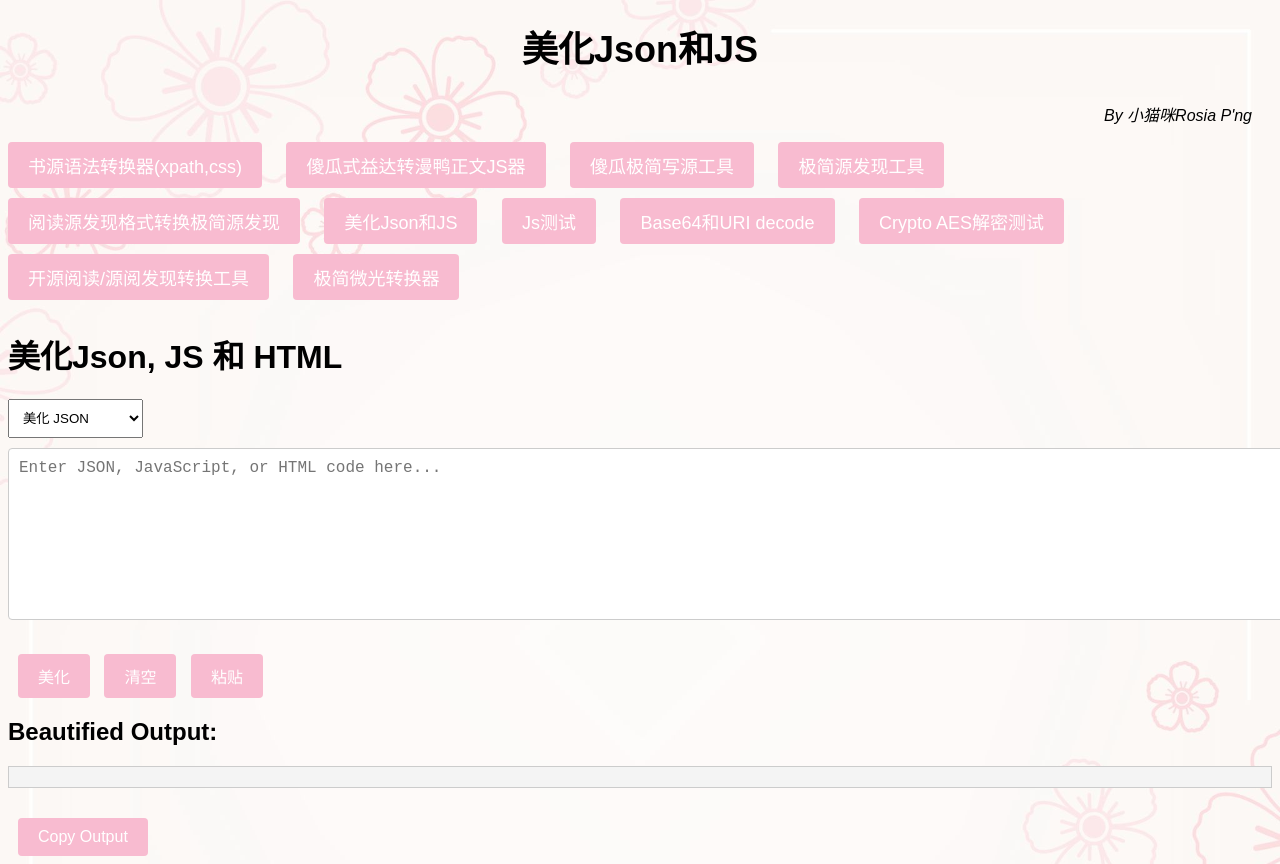
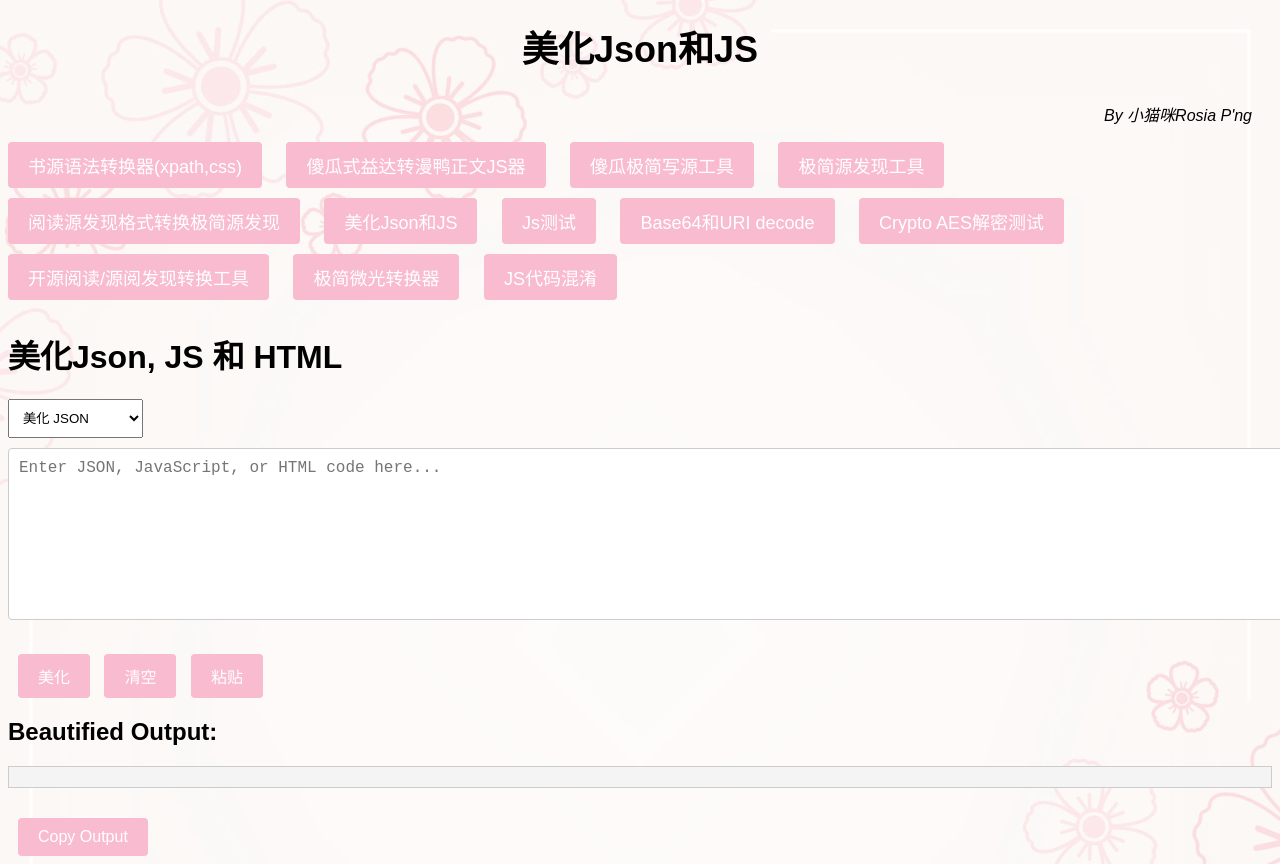
Before and after one commit to rosiapng/booksource_converter, a plain HTML site: page beuti.html in a window 1280 px wide. Drawn offline with Linux system fonts and the light colour scheme.

Commit message:
Update beuti.html

```diff
--- a/beuti.html
+++ b/beuti.html
@@ -28,6 +28,7 @@
         <a class="nav-button" href="./aes.html">Crypto AES解密测试</a>
         <a class="nav-button" href="./yuedutool.html">开源阅读/源阅发现转换工具</a>
         <a class="nav-button" href="./qingnao.html">极简微光转换器</a>
+        <a class="nav-button" href="./jsob.html">JS代码混淆</a>
     </nav>
 </div>
 
```
